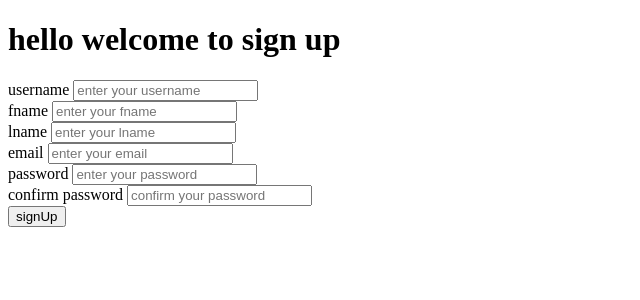
After one commit to Cosmasrono/login-django, a Django app: page /signup in a window 1280 px wide. The commit adds this page. Shown: the top 300 px of the page, without its empty margins (0-640 px from the left). Run offline with Django 4.2, Linux system fonts and the light colour scheme.

Commit message:
addition

```diff
--- a/main/urls.py
+++ b/main/urls.py
@@ -4,6 +4,9 @@ from . import views
 
 urlpatterns = [
     path("", views.home, name="home"),
-    path('register/', views.register, name="register"),
-    path("", views.index, name="index")
+    path("signup", views.signup,name="signup"),
+    path("signin", views.signin,name="signin"),
+    path("signout", views.signout,name="signout"),
+
+
 ]
--- a/main/views.py
+++ b/main/views.py
@@ -6,16 +6,17 @@ from django.shortcuts import redirect, render
 def home(request):
 
     return render(request, "main.html")
-def register(request):
+def signup(request):
 
-   if request.method=='POST':
-       fname=request.POST('fname')
-       sname=request.POST('sname')
-       email=request.POST('email')
-       password1=request.POST('password')
-       user=User.objects.create_user(password=password1,email=email,fname=fname,sname=sname)
-       user.save()
-       print('user created')
-   return render(request,'register.html')
-def index(request):
-    return render(request,"hello django")
+
+
+
+
+
+
+    return render(request,"signup.html")
+def signin(request):
+    return render(request,"signin.html")
+
+def signout(request):
+    return render(request,"signout.html")
--- a/templates/main.html
+++ b/templates/main.html
@@ -16,5 +16,9 @@
    <a href="">
     <li>register</li>
 </a>
+
+<button type="submit"><a href="/signup">signup</a></button>
+<button type="submit"><a href="/signin">signin</a></button>
+<button type="submit"><a href="/signout">signout</a></button>
 </body>
 </html>
--- /dev/null
+++ b/templates/signup.html
@@ -0,0 +1,42 @@
+<!DOCTYPE html>
+<html lang="en">
+<head>
+    <meta charset="UTF-8">
+    <meta http-equiv="X-UA-Compatible" content="IE=edge">
+    <meta name="viewport" content="width=device-width, initial-scale=1.0">
+    <title>Document</title>
+</head>
+<body>
+    <h1>hello welcome to sign up</h1>
+
+
+    <form action="/signup" method="post">
+        {% csrf_token %}
+    <label for="" >username</label>
+    <input type="text" id="username" name="username" placeholder="enter your username"required>
+    <br>
+
+    <label for="" >fname</label>
+    <input type="text" id="fname" name="fname" placeholder="enter your fname"required>
+    <br>
+
+    <label for="" >lname</label>
+    <input type="text" id="lname" name="lname" placeholder="enter your lname"required>
+    <br>
+
+    <label for="" >email</label>
+    <input type="text" id="email" name="email" placeholder="enter your email"required>
+    <br>
+
+    <label for="" >password</label>
+    <input type="password" id="password" name="pass1" placeholder="enter your password"required>
+    <br>
+
+    <label for="" >confirm password</label>
+    <input type="password" id="password" name="pass2" placeholder="confirm your password"required>
+    <br>
+
+    <button type="submit">signUp</button>
+    </form>
+</body>
+</html>
```
Also changed, not shown: main/models.py (+4 -13 lines), templates/register.html (deleted, +0 -22 lines), templates/signin.html (added, +12 -0 lines), templates/signout.html (added, +12 -0 lines), db.sqlite3, main/migrations/0001_initial.py (added), 1 other file.
